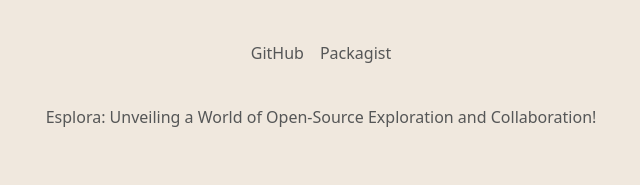
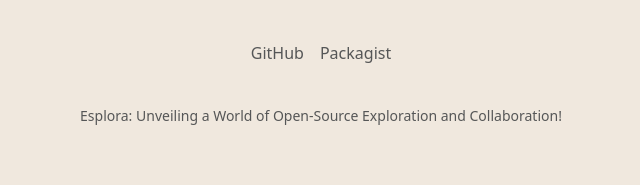
Before and after one commit to esplora/esplora.github.io, a Laravel app: template resources/views/welcome.blade.php in a window 1280 px wide. Shown: the part 1383-1568 px from the top of the page, without its empty margins (319-959 px from the left). Run offline with Laravel 10, Linux system fonts and the light colour scheme; the template is opened without the code that fills it, so the values that code supplies are empty.

Commit message:
Update welcome.blade.php

```diff
--- a/resources/views/welcome.blade.php
+++ b/resources/views/welcome.blade.php
@@ -125,7 +125,7 @@
             <li class="nav-item"><a href="https://github.com/esplora" class="nav-link px-2 text-body-secondary">GitHub</a></li>
             <li class="nav-item"><a href="https://packagist.org/packages/esplora/" class="nav-link px-2 text-body-secondary">Packagist</a></li>
         </ul>
-        <p class="text-center text-body-secondary"><span class="text-muted">Esplora:</span> Unveiling a World of Open-Source Exploration and Collaboration!</p>
+        <p class="text-center text-body-secondary small"><span class="text-muted">Esplora:</span> Unveiling a World of Open-Source Exploration and Collaboration!</p>
     </footer>
 </div>
 
```
